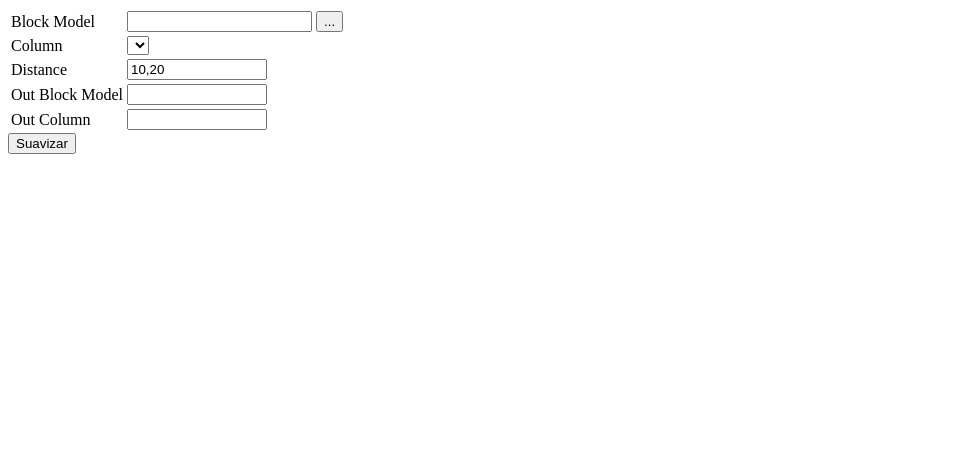
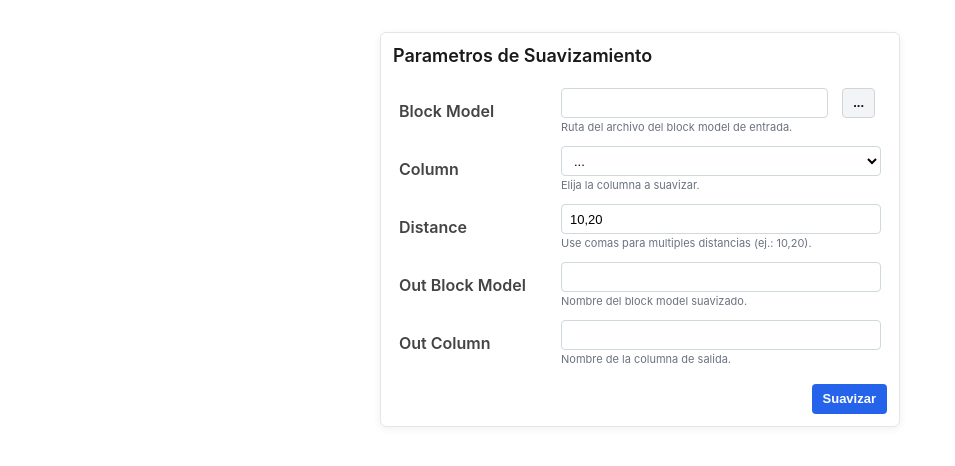
Before and after one commit to dms-daar/suavizacion, a plain HTML site: page Index.html in a window 1280 px wide. Shown: the whole page, without its empty margins (0-955 px from the left). Drawn offline with Linux system fonts and the light colour scheme.

Commit message:
updated GUI, now it has a better feel

```diff
--- a/Index.html
+++ b/Index.html
@@ -13,7 +13,7 @@ var SHELL = new ActiveXObject("WSCRIPT.SHELL");
 var FSO = new ActiveXObject("Scripting.FileSystemObject");
 
 var PROJECT_FOLDER = oDmApp.ActiveProject.Folder.split('\\').join('/');
-var TEMP_FOLDER = PROJECT_FOLDER + "/temp";
+var TEMP_FOLDER = PROJECT_FOLDER + "\\temp";
 
 
 function suavizar_bm(){
@@ -73,42 +73,219 @@ function selCol_onSelect() {
 
 </script>
 </head>
+<body>
 
-<body >
+  <!-- Simple, IE-friendly styles -->
+  <style>
+    /* Layout */
+    .wrap {
+      max-width: 680px;
+      margin: 32px auto;
+      padding: 0 16px;
+      font-family: -apple-system, BlinkMacSystemFont, "Segoe UI", Roboto, "Helvetica Neue", Arial, "Noto Sans", sans-serif;
+      color: #1a1a1a;
+    }
 
-  	<table>
+    .card {
+      background: #fff;
+      border: 1px solid #e5e5e5;
+      border-radius: 8px;
+      box-shadow: 0 2px 10px rgba(0,0,0,0.06);
+      padding: 20px;
+    }
+
+    .card h1 {
+      font-size: 18px;
+      margin: 0 0 16px;
+      font-weight: 600;
+    }
+
+    /* Table form (reliable in IE) */
+    .form-table {
+      width: 100%;
+      border-collapse: collapse;
+    }
+
+    .form-table td {
+      padding: 10px 8px;
+      vertical-align: middle;
+    }
+
+    .form-table td:first-child {
+      width: 180px;
+      color: #444;
+      white-space: nowrap;
+      font-weight: 600;
+    }
+
+    /* Inputs */
+    input[type="text"],
+    select {
+      width: 100%;
+      padding: 8px 10px;
+      border: 1px solid #cfd8dc;
+      border-radius: 6px;
+      box-sizing: border-box;
+      font-size: 14px;
+      background-color: #fff;
+      outline: none;
+    }
+
+    input[type="text"]:focus,
+    select:focus {
+      border-color: #3b82f6; /* ok in IE as a plain color */
+      box-shadow: 0 0 0 3px rgba(59,130,246,0.15);
+    }
+
+    /* Inline input + button */
+    .inline {
+      display: -ms-flexbox;      /* IE 10/11 */
+      display: flex;
+      -ms-flex-align: center;
+      align-items: center;
+      gap: 8px;                  /* not in IE; we emulate with margins below */
+    }
+    .inline > * { margin-right: 8px; }
+    .inline > *:last-child { margin-right: 0; }
+
+    .btn {
+      display: inline-block;
+      padding: 8px 14px;
+      font-size: 14px;
+      font-weight: 600;
+      border-radius: 6px;
+      border: 1px solid transparent;
+      cursor: pointer;
+      background: #2563eb;
+      color: #fff;
+      transition: opacity .15s ease;
+      text-decoration: none;
+      line-height: 1.2;
+    }
+    .btn:hover { opacity: .9; }
+    .btn:active { opacity: .85; }
+
+    .btn-secondary {
+      background: #f3f4f6;
+      color: #111827;
+      border-color: #d1d5db;
+    }
+
+    /* Footer actions */
+    .actions {
+      margin-top: 16px;
+      text-align: right;
+    }
+
+    /* Help text */
+    .hint {
+      font-size: 12px;
+      color: #6b7280;
+      margin-top: 4px;
+    }
+
+      /* Compact mode (IE-safe) */
+    .wrap.compact { max-width: 520px; }               /* narrower card */
+    .wrap.compact,
+    .wrap.compact .card { font-size: 13px; }          /* smaller base font */
+
+    .wrap.compact .card { padding: 12px; border-radius: 6px; }
+
+    .wrap.compact .form-table td { padding: 6px 6px; } /* tighter rows */
+    .wrap.compact .form-table td:first-child {
+      width: 150px;                                   /* narrower label column */
+      font-weight: 600;
+    }
+
+    .wrap.compact input[type="text"],
+    .wrap.compact select {
+      padding: 6px 8px;            /* shorter inputs */
+      font-size: 13px;
+      border-radius: 4px;
+      height: 30px;                /* forces smaller height in IE */
+      line-height: 18px;           /* keep text centered */
+    }
+
+    .wrap.compact .inline > * { margin-right: 6px; }  /* smaller gaps */
+
+    .wrap.compact .btn {
+      padding: 6px 10px;
+      font-size: 13px;
+      border-radius: 4px;
+    }
+
+    .wrap.compact .actions { margin-top: 12px; }
+
+    .wrap.compact .hint { font-size: 11px; margin-top: 2px; }
+
+
+  </style>
+
+  <div class="wrap compact">
+    <div class="card">
+      <h1>Parametros de Suavizamiento</h1>
+
+      <table class="form-table" role="presentation">
         <tr>
-			<td>Block Model</td>
-      <td><input type="text" id="in_bm"></td>
-      <td>
+          <td><label for="in_bm">Block Model</label></td>
+          <td colspan="2">
+            <div class="inline">
+              <input type="text" id="in_bm" />
               <input
                 type="button"
-        id="in_bm"
+                id="btn_bm"
+                class="btn btn-secondary"
                 value="..."
-        onClick="btnBrowseBM1_onClick();">
+                onclick="btnBrowseBM1_onClick();"
+                title="Seleccionar Block Model"
+              />
+            </div>
+            <div class="hint">Ruta del archivo del block model de entrada.</div>
           </td>
         </tr>
+
         <tr>
-			<td>Column</td>
-      <td>
+          <td><label for="in_col">Column</label></td>
+          <td colspan="2">
             <select id="in_col" onchange="selCol_onSelect();">
+              <option value="">...</option>
+              <!-- Opciones se llenan por JS -->
+            </select>
+            <div class="hint">Elija la columna a suavizar.</div>
           </td>
         </tr>
+
         <tr>
-			<td>Distance</td>
-      <td><input type="text" id="in_dist" style="width: 140px;" value="10,20"></td>
+          <td><label for="in_dist">Distance</label></td>
+          <td colspan="2">
+            <input type="text" id="in_dist" value="10,20" />
+            <div class="hint">Use comas para multiples distancias (ej.: 10,20).</div>
+          </td>
         </tr>
+
         <tr>
-			<td>Out Block Model</td>
-      <td><input type="text" id="in_obm" style="width: 140px;"></td>
+          <td><label for="in_obm">Out Block Model</label></td>
+          <td colspan="2">
+            <input type="text" id="in_obm" />
+            <div class="hint">Nombre del block model suavizado.</div>
+          </td>
         </tr>
+
         <tr>
-			<td>Out Column</td>
-      <td><input type="text" id="in_oc" style="width: 140px;"></td>
+          <td><label for="in_oc">Out Column</label></td>
+          <td colspan="2">
+            <input type="text" id="in_oc" />
+            <div class="hint">Nombre de la columna de salida.</div>
+          </td>
         </tr>
       </table>
 
-<button onclick="suavizar_bm();">Suavizar</button>
+      <div class="actions">
+        <button class="btn" onclick="suavizar_bm();">Suavizar</button>
+      </div>
+    </div>
+  </div>
+</body>
 
-</body>
+
 </html>
```
Lines whose indentation alone changed are shown as unchanged.
